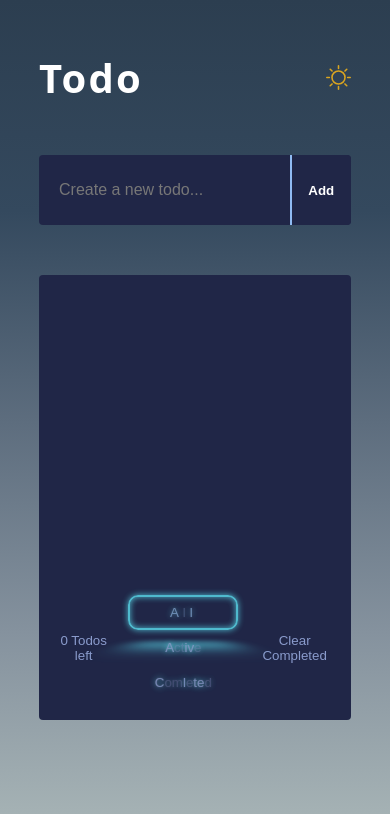
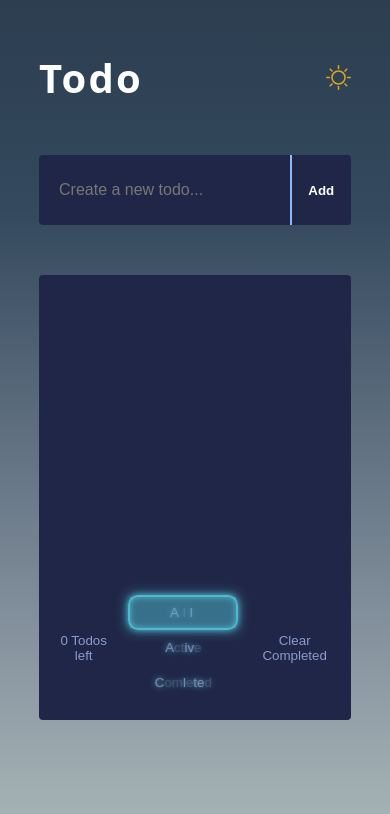
Before and after one commit to Omar-Ra7al/React-Interactive-Todo, a React (Vite) app: page / in a window 390 px wide. Shown: the top 814 px of the page. Built offline with nearby package versions, Linux system fonts and the light colour scheme.

Commit message:
Add active bg for status of task

```diff
--- a/src/styles/glowingBtn.css
+++ b/src/styles/glowingBtn.css
@@ -48,6 +48,12 @@
   pointer-events: none;
 }
 
+@media (max-width: 775px) {
+  .glowing-btn::before {
+    background-color: transparent;
+  }
+}
+
 .glowing-btn::after {
   content: "";
   position: absolute;
@@ -62,6 +68,11 @@
   transition: opacity 100ms linear;
 }
 
+.glowing-btn.active::after {
+  opacity: 0.5;
+
+  background-color: var(--glow-color) !important;
+}
 .glowing-btn:hover {
   color: rgba(0, 0, 0, 0.8);
   text-shadow: none;
```
